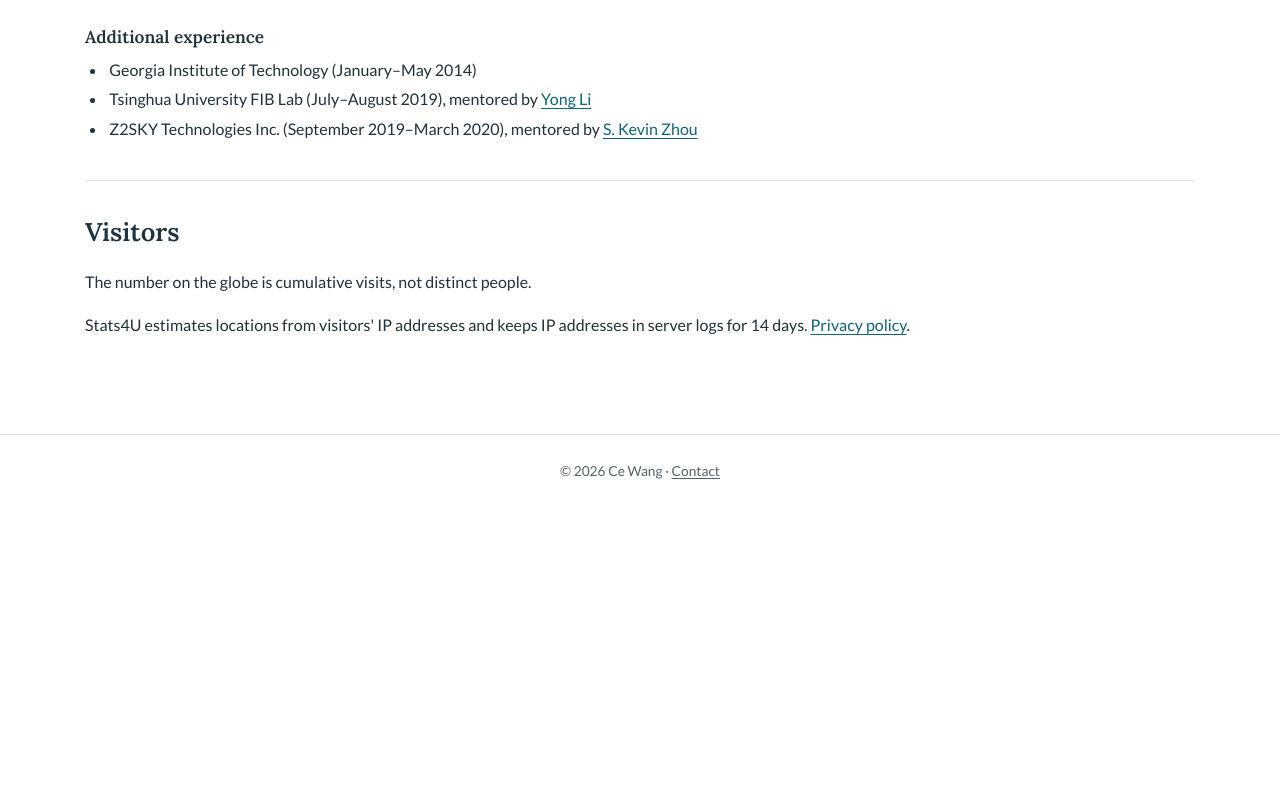
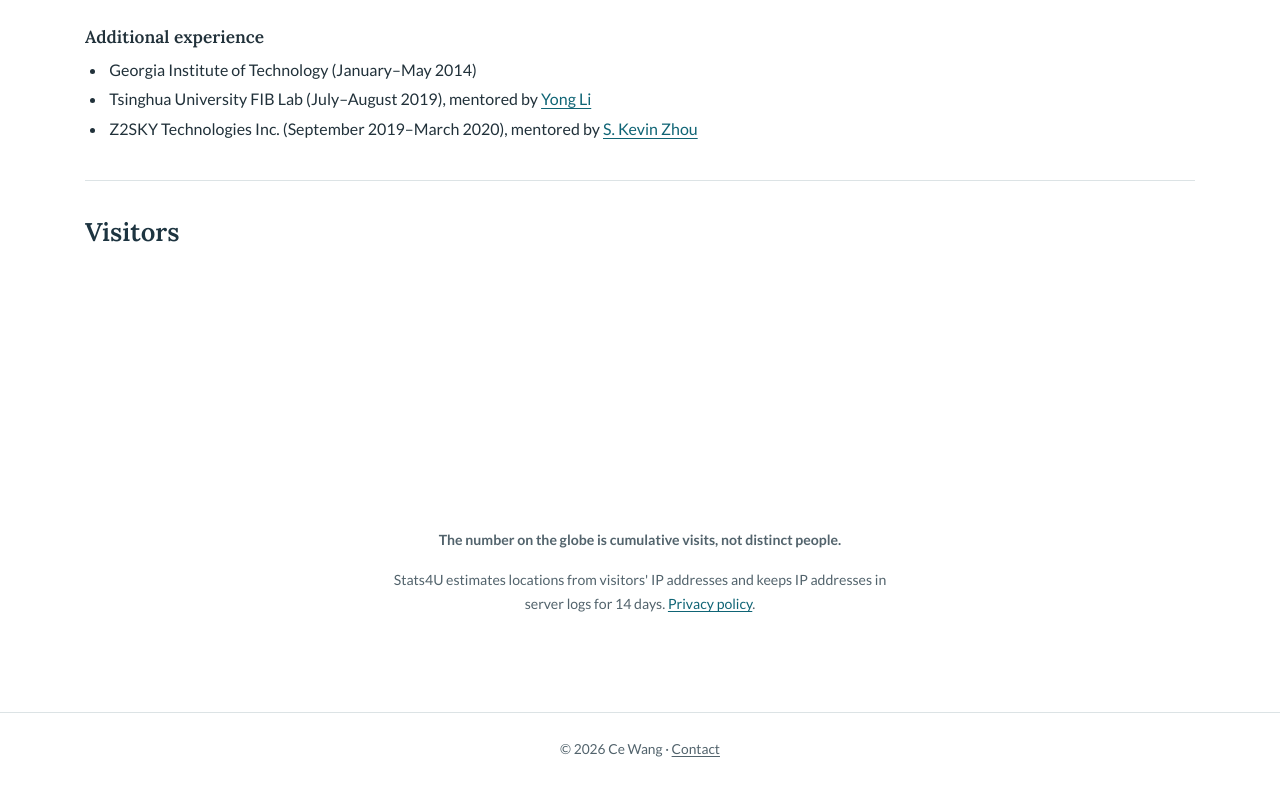
Before and after one commit to cewang-mars/cewang-mars.github.io, a plain HTML site: page index.html in a window 1280 px wide. Shown: the part 3236-4029 px from the top of the page. Before the commit the page ends 3751 px from the top, so only its background shows below. Drawn offline with Linux system fonts and the light colour scheme; no server answers.

Commit message:
Style visitor globe section

```diff
--- a/styles.css
+++ b/styles.css
@@ -70,6 +70,10 @@ img { display: block; max-width: 100%; }
 .interests-gallery figure { margin: 0; }
 .interests-gallery img { width: 100%; aspect-ratio: 4/3; object-fit: cover; }
 .interests-gallery figcaption { margin-top: .45rem; color: var(--muted); font-size: .9rem; }
+.visitor-globe { width: 250px; max-width: 100%; min-height: 250px; margin: 0 auto .65rem; text-align: center; }
+.visitor-section .visitor-note, .visitor-section .visitor-privacy { max-width: 520px; margin-right: auto; margin-left: auto; color: var(--muted); font-size: .88rem; text-align: center; }
+.visitor-note { font-weight: 700; }
+.visitor-privacy { font-size: .82rem; }
 .site-footer { border-top: 1px solid var(--line); padding: 1.5rem 2rem 2rem; color: var(--muted); font-size: .86rem; text-align: center; }
 .site-footer a { color: inherit; }
 @media (max-width: 740px) {
```
